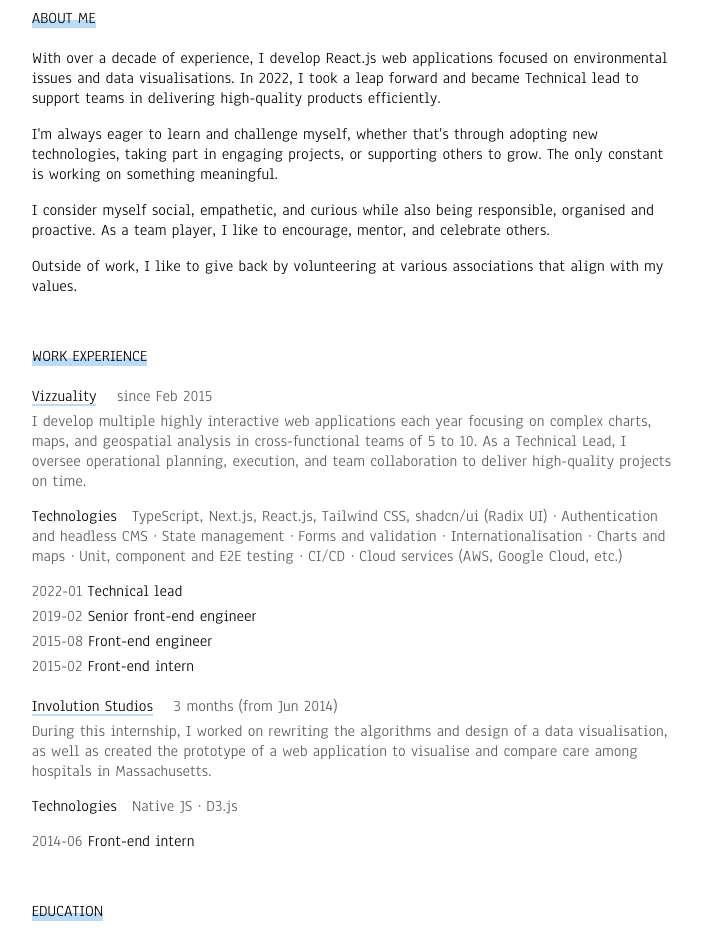
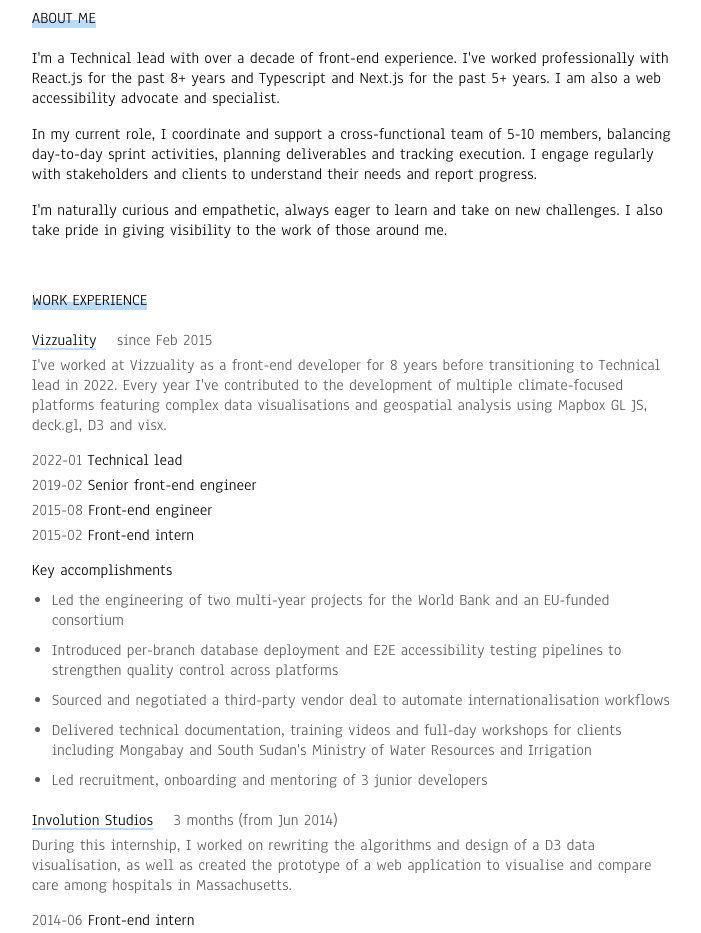
Before and after one commit to clementprdhomme/personal-website, an Eleventy site: page src/cv.html in a window 1280 px wide. Shown: the part 280-1213 px from the top of the page, without its empty margins (287-988 px from the left). Built offline with nearby package versions, Linux system fonts and the light colour scheme; Eleventy itself is replaced by a stand-in of ours; files that its build step writes are made by us from their sources.

Commit message:
Update text content

```diff
--- a/data/education.json
+++ b/data/education.json
@@ -9,7 +9,7 @@
       "start_date": "2012-09-01T00:00:00+00:00",
       "end_date": "2015-09-01T00:00:00+00:00",
       "url": "https://ensimag.grenoble-inp.fr/en",
-      "intro": "Ensimag (Grenoble Institude of Technology) is a French Grande École which covers Computer Science and applied mathematics. There I specialised in Information Systems Engineering."
+      "intro": "Ensimag (Grenoble Institude of Technology) is an engineering French Grande École which covers Computer Science and applied mathematics. There I specialised in Information Systems Engineering."
     },
     {
       "id": 1,
--- a/data/experience.json
+++ b/data/experience.json
@@ -12,8 +12,8 @@
         }
       ],
       "url": "https://www.facebook.com/INPulsePage",
-      "intro": "Promote diversity and fight homophobia as the president of my university's LGBT+ student association",
-      "long_intro": "INPulse is the LGBT+ student association of the Grenoble Institute of Technology. As president, my aim was to help new LGBT+ students meet and find their way no matter who they are. Together with my team, we promoted diversity and published posters against homophobia."
+      "intro": "Promote diversity and organise events for new LGBT+ students",
+      "long_intro": "As president of Grenoble Institute of Technology's LGBT+ student association, my team and I published posters promoting diversity and organised events and safe spaces for new students."
     },
     {
       "id": 1,
@@ -27,11 +27,8 @@
       ],
       "url": "http://www.goinvo.com",
       "intro": "Built a dynamic visualisation for Invo's blog and a prototype to compare Massachusetts' hospitals",
-      "long_intro": "During this internship, I worked on rewriting the algorithms and design of a data visualisation, as well as created the prototype of a web application to visualise and compare care among hospitals in Massachusetts.",
-      "technologies": [
-        "Native JS",
-        "D3.js"
-      ]
+      "long_intro": "During this internship, I worked on rewriting the algorithms and design of a D3 data visualisation, as well as created the prototype of a web application to visualise and compare care among hospitals in Massachusetts.",
+      "technologies": ["Native JS", "D3", "Leaflet"]
     },
     {
       "id": 2,
@@ -40,27 +37,27 @@
         {
           "title": "Front-end intern",
           "start_date": "2015-02-16T00:00:00+00:00",
-          "end_date":  "2015-08-15T00:00:00+00:00"
+          "end_date": "2015-08-15T00:00:00+00:00"
         },
         {
           "title": "Front-end engineer",
           "start_date": "2015-08-15T00:00:00+00:00",
-          "end_date":  "2019-02-01T00:00:00+00:00"
+          "end_date": "2019-02-01T00:00:00+00:00"
         },
         {
           "title": "Senior front-end engineer",
           "start_date": "2019-02-01T00:00:00+00:00",
-          "end_date":  null
+          "end_date": null
         },
         {
           "title": "Technical lead",
           "start_date": "2022-01-14T00:00:00+00:00",
-          "end_date":  null
+          "end_date": null
         }
       ],
       "url": "http://www.vizzuality.com/",
-      "intro": "Lead the development of high-quality Next.js (React.js) applications",
-      "long_intro": "I develop multiple highly interactive web applications each year focusing on complex charts, maps, and geospatial analysis in cross-functional teams of 5 to 10. As a Technical Lead, I oversee operational planning, execution, and team collaboration to deliver high-quality projects on time.",
+      "intro": "Lead and coordinate the development of high-quality Next.js (React.js) applications",
+      "long_intro": "I've worked at Vizzuality as a front-end developer for 8 years before transitioning to Technical lead in 2022. Every year I've contributed to the development of multiple climate-focused platforms featuring complex data visualisations and geospatial analysis using Mapbox GL JS, deck.gl, D3 and visx. ",
       "technologies": [
         "TypeScript, Next.js, React.js, Tailwind CSS, shadcn/ui (Radix UI)",
         "Authentication and headless CMS",
@@ -71,11 +68,18 @@
         "Unit, component and E2E testing",
         "CI/CD",
         "Cloud services (AWS, Google Cloud, etc.)"
+      ],
+      "accomplishments": [
+        "Led the engineering of two multi-year projects for the World Bank and an EU-funded consortium",
+        "Introduced per-branch database deployment and E2E accessibility testing pipelines to strengthen quality control across platforms",
+        "Sourced and negotiated a third-party vendor deal to automate internationalisation workflows",
+        "Delivered technical documentation, training videos and full-day workshops for clients including Mongabay and South Sudan's Ministry of Water Resources and Irrigation",
+        "Led recruitment, onboarding and mentoring of 3 junior developers"
       ]
     },
     {
       "id": 3,
-      "company": "Cykelaktion Stockholm",
+      "company": "Cykelfrämjandet & Cykelaktion Stockholm",
       "side_activity": true,
       "positions": [
         {
@@ -84,9 +88,9 @@
           "end_date": null
         }
       ],
-      "url": "https://www.cykelaktion.se/",
-      "intro": "Help with safety during critical mass cycling events",
-      "long_intro": "Cykelaktion Stockholm is an activist group that organises monthly critical mass events and contributes to the annual Cykelkarnevalen. As a volunteer, I ensure safety during the critical mass rides and manage the children's activities booth at Cykelkarnevalen."
+      "url": "https://cykelframjandet.se/",
+      "intro": "Contribute to monthly and yearly events about cycling",
+      "long_intro": "I regularly volunteer at monthly critical mass events to ensure safety during the rides and the annual Cykelkarnevalen where I manage the children's activities booth."
     },
     {
       "id": 4,
@@ -100,8 +104,8 @@
         }
       ],
       "url": "https://www.leksaksbiblioteket-sthlm.se/",
-      "intro": "Help with daily tasks such as welcoming people and registering loans",
-      "long_intro": "Leksaksbiblioteket is Stockholm's first toy library. I volunteer up to 5 hours each week to assist with daily operations such as welcoming visitors and registering loans."
+      "intro": "In charge of attending people and registering their loans",
+      "long_intro": "I volunteer up to 5 hours a week at Leksaksbiblioteket, Stockholm's first toy library, to assist with daily operations such as welcoming visitors and registering loans."
     }
   ]
 }
--- a/data/projects.json
+++ b/data/projects.json
@@ -109,7 +109,7 @@
       "id": 15,
       "name": "Living Planet Data Hub",
       "slug": "living-planet-data-hub",
-      "intro": "WWF-Canada platform to visualise and analyse data on protected areas, restoration, and ecosystem threats",
+      "intro": "WWF-Canada platform to visualise and analyse data on protected areas, restoration and ecosystem threats",
       "url": "https://datahub.wwf.ca/"
     }
   ]
--- a/src/cv.html
+++ b/src/cv.html
@@ -6,9 +6,7 @@ layout: cv.html
   <h1>Clément Prod'homme, {{collections.work_experience[0].positions[0].title}}</h1>
 
   <p>
-    <a href="https://clementprodhomme.fr" rel="noopener">
-      clementprodhomme.fr
-    </a>
+    <a href="https://clementprodhomme.fr" rel="noopener"> clementprodhomme.fr </a>
     <br />
     Stockholm, Sweden
   </p>
@@ -17,23 +15,18 @@ layout: cv.html
 
   <div class="about">
     <p>
-      With over a decade of experience, I develop React.js web applications focused on environmental
-      issues and data visualisations. In 2022, I took a leap forward and became Technical lead to
-      support teams in delivering high-quality products efficiently.
+      I'm a Technical lead with over a decade of front-end experience. I've worked professionally
+      with React.js for the past 8+ years and Typescript and Next.js for the past 5+ years. I am
+      also a web accessibility advocate and specialist.
     </p>
     <p>
-      I'm always eager to learn and challenge myself, whether that's through adopting new
-      technologies, taking part in engaging projects, or supporting others to grow. The
-      only constant is working on something meaningful.
+      In my current role, I coordinate and support a cross-functional team of 5-10 members,
+      balancing day-to-day sprint activities, planning deliverables and tracking execution. I engage
+      regularly with stakeholders and clients to understand their needs and report progress.
     </p>
     <p>
-      I consider myself social, empathetic, and curious while also being responsible,
-      organised and proactive. As a team player, I like to encourage, mentor, and
-      celebrate others.
-    </p>
-    <p>
-      Outside of work, I like to give back by volunteering at various associations that align with
-      my values.
+      I'm naturally curious and empathetic, always eager to learn and take on new challenges. I also
+      take pride in giving visibility to the work of those around me.
     </p>
   </div>
 
@@ -47,18 +40,23 @@ layout: cv.html
         </h3>
         <span>{{experience.duration}}</span>
         <p>{{experience.long_intro}}</p>
-        <p class="technologies">
-          <span>Technologies</span>
-          {%- for technology in experience.technologies -%}
-            <span>{{technology}}</span>
-          {%- endfor -%}
-        </p>
         {%- for position in experience.positions -%}
         <p class="position">
           <span>{{position.formatted_start_date}}</span>
           {{position.title}}
         </p>
         {%- endfor -%}
+        {% if experience.accomplishments %}
+          <div class="accomplishments">
+            <h4>Key accomplishments</h4>
+            <ul>
+              {%- for accomplishment in experience.accomplishments -%}
+                <li>{{accomplishment}}</li>
+              {%- endfor -%}
+            </ul>
+          </div>
+        {% endif %}
+
       </div>
     {% endif %}
   {%- endfor -%}
@@ -73,17 +71,14 @@ layout: cv.html
     <span>{{education.duration}} · {{education.location}}</span>
     <p>{{education.intro}}</p>
     {% if education.degree %}
-        <p class="position">
-          {{education.degree}}
-        </p>
+    <p class="position">{{education.degree}}</p>
     {% endif %}
   </div>
   {%- endfor -%}
 
   <h2>Other activities</h2>
 
-  {%- for experience in collections.experience -%}
-    {% if experience.side_activity == true %}
+  {%- for experience in collections.experience -%} {% if experience.side_activity == true %}
   <div class="c-experience">
     <h3>
       <a class="-primary" href="{{experience.url}}" rel="noopener">{{experience.company}}</a>
@@ -97,8 +92,7 @@ layout: cv.html
     </p>
     {%- endfor -%}
   </div>
-    {% endif %}
-  {%- endfor -%}
+  {% endif %} {%- endfor -%}
 
   <h2>Language skills</h2>
 
--- a/src/index.html
+++ b/src/index.html
@@ -12,15 +12,18 @@ layout: base.html
         >.
       </p>
       <p>
-        For over a decade, I've developed React.js web applications centred on environmental
-        issues and data visualisations. Leveraging this expertise, I became Technical lead in 2022
-        to help teams deliver high-quality products efficiently. I also initiated company-wide programs
-        like the internal sustainability group and a new benefit for personal sustainable travels.
+        I have over a decade of front-end experience and have worked professionally
+        with React.js for the past 8+ years and Typescript and Next.js for the past 5+ years. I am
+        also a web accessibility advocate and specialist.
       </p>
       <p>
-        I'm always eager to learn and challenge myself, whether that's through new technologies,
-        projects, or by supporting others to grow. The only constant is working on something
-        meaningful.
+        In my current role, I coordinate and support a cross-functional team of 5-10 members,
+        balancing day-to-day sprint activities, planning deliverables and tracking execution. I engage
+        regularly with stakeholders and clients to understand their needs and report progress.
+      </p>
+      <p>
+        I'm naturally curious and empathetic, always eager to learn and take on new challenges. I also
+        take pride in giving visibility to the work of those around me.
       </p>
       <p>
         If you feel like getting to know me, write me an email at
--- a/src/style.css
+++ b/src/style.css
@@ -67,7 +67,8 @@ body {
 body,
 h1,
 h2,
-h3 {
+h3,
+h4 {
   font-family: Anaheim, Tahoma, sans-serif;
   font-size: 17px;
   font-weight: 500;
@@ -78,7 +79,8 @@ h3 {
   body,
   h1,
   h2,
-  h3 {
+  h3,
+  h4 {
     font-size: 16px;
     line-height: 1.25;
   }
@@ -286,18 +288,31 @@ a.-secondary:hover {
   color: var(--body-secondary-color);
 }
 
-.c-experience .technologies {
+.c-experience .accomplishments {
   margin-top: 15px;
+}
+
+.c-experience .accomplishments h4 {
+  margin: 0;
+}
+
+.c-experience .accomplishments ul {
+  margin-top: 10px;
+  padding-left: 20px;
   color: var(--body-secondary-color);
 }
 
-.c-experience .technologies span:first-of-type {
+.c-experience .accomplishments li + li {
+  margin-top: 10px;
+}
+
+.c-experience .accomplishments span:first-of-type {
   display: inline-block;
   margin-right: 15px;
   color: var(--body-primary-color);
 }
 
-.c-experience .technologies span:not(:first-of-type):not(:last-of-type)::after {
+.c-experience .accomplishments span:not(:first-of-type):not(:last-of-type)::after {
   content: '  ·  ';
 }
 
@@ -307,7 +322,7 @@ a.-secondary:hover {
 }
 
 .c-experience p:first-of-type + p.position,
-.c-experience .technologies + p.position {
+.c-experience .accomplishments + p.position {
   margin-top: 15px;
 }
 
```
Lines whose indentation alone changed are shown as unchanged.
